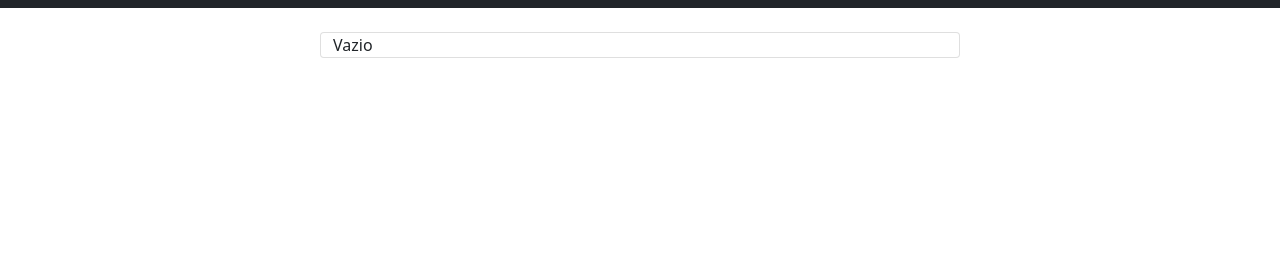
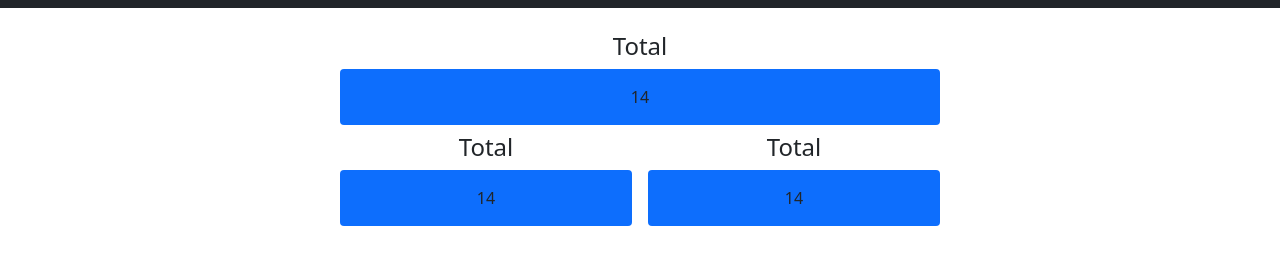
Before and after one commit to LeomarLinhares/desafio-coleta-grx, a plain HTML site: page results.html in a window 1280 px wide. Shown: the part 54-318 px from the top of the page. Drawn offline with nearby package versions, Linux system fonts and the light colour scheme.

Commit message:
:construction: feat: creates a draft of the results structure

```diff
--- a/results.html
+++ b/results.html
@@ -27,11 +27,29 @@
     </nav>
   </header>
 
-  <main class="container card mt-4 w-50">
-    Vazio
+  <main class="mt-4 w-100">
+
+    <div class="container w-50">
+      <div class="col">
+        <h4 class="text-center">Total</h4>
+        <div class="bg-primary text-center m-2 p-3 rounded">14</div>
+      </div>
+    </div>
+
+    <div class="container w-50 d-flex">
+      <div class="col">
+        <h4 class="text-center">Total</h4>
+        <div class="bg-primary text-center m-2 p-3 rounded">14</div>
+      </div>
+      <div class="col">
+        <h4 class="text-center">Total</h4>
+        <div class="bg-primary text-center m-2 p-3 rounded">14</div>
+      </div>
+    </div>
+
   </main>
 
   <script src="https://cdn.jsdelivr.net/npm/bootstrap@5.1.3/dist/js/bootstrap.bundle.min.js" integrity="sha384-ka7Sk0Gln4gmtz2MlQnikT1wXgYsOg+OMhuP+IlRH9sENBO0LRn5q+8nbTov4+1p" crossorigin="anonymous"></script>
-  <script src="./js/main.js"></script>
+  <script src="./js/results.js"></script>
 </body>
 </html>
```
